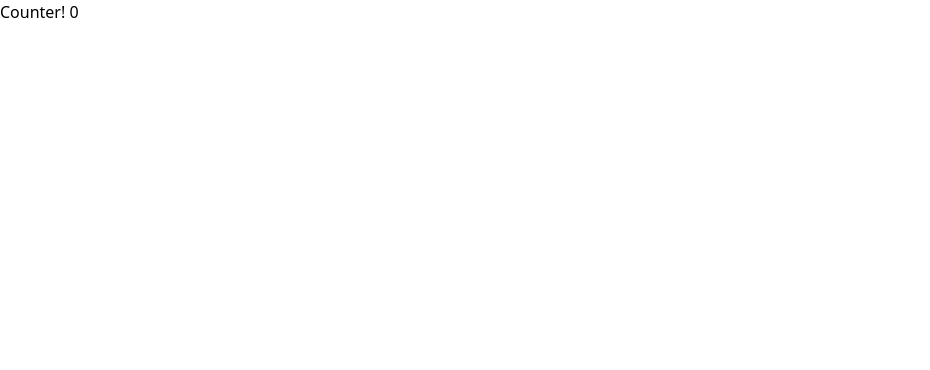
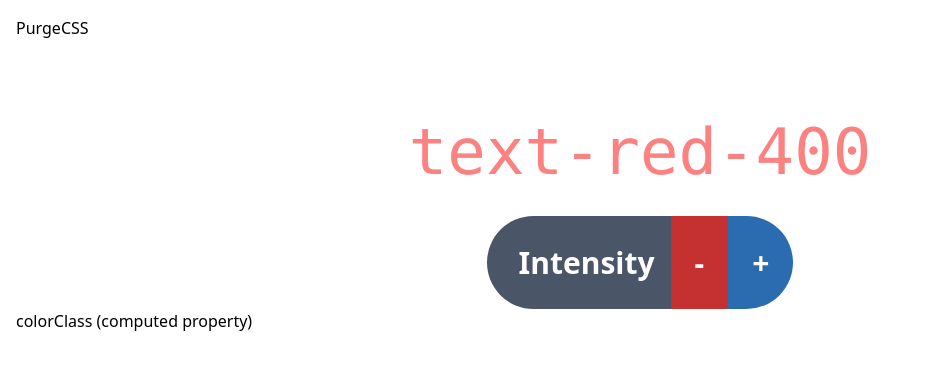
Before and after one commit to nsnyder/tailwind-demo, a Vue app: page / in a window 1280 px wide. Shown: the top 370 px of the page, without its empty margins (0-930 px from the left). Built offline with nearby package versions, Linux system fonts and the light colour scheme.

Commit message:
Add PurgeCSS and CollapsibleCode components

```diff
--- a/src/App.vue
+++ b/src/App.vue
@@ -1,7 +1,11 @@
 <template>
-  <div id="app">
-    <div @click="counter++">Counter! {{ counter }}</div>
-    <!-- <component :is="component" /> -->
+  <div id="app" class="m-4">
+    <div class="mb-8" @click="selectedIndex = index" v-for="(element, index) in demos" :key="index">
+      {{ element.name }}
+    </div>
+    <div class="py-8">
+      <component :is="selectedComponent.component" />
+    </div>
   </div>
 </template>
 
@@ -12,16 +16,25 @@
     name: 'App',
 
     components: {
-
+      purgeCss,
     },
 
     data() {
       return {
-        demos: {
-          'PurgeCSS': 'purge-css'
-        },
-        counter: 0
+        demos: [
+          {
+            name: 'PurgeCSS',
+            component: 'purge-css'
+          }
+        ],
+        selectedIndex: 0
       };
+    },
+
+    computed: {
+      selectedComponent: function() {
+        return this.demos[this.selectedIndex];
+      }
     }
   }
 </script>
--- /dev/null
+++ b/src/components/CollapsibleCode.vue
@@ -0,0 +1,33 @@
+<template>
+  <div class="text-left">
+    <div @click="hidden = !hidden">{{ name }}</div>
+    <code class="block transition-all origin-top duration-200 scale-y-0 transform"
+      :class="{ 'scale-y-100': !hidden, 'h-0': hidden }"
+    >
+<slot />
+    </code>
+  </div>
+</template>
+
+<script>
+export default {
+  name: 'CollapsibleCode',
+
+  props: {
+    name: String
+  },
+
+  data() {
+    return {
+      hidden: true
+    };
+  },
+
+  computed: {
+    colorClass: function() {
+      const intensity = Math.min(Math.max(1, this.level), 9) * 100;
+      return `text-red-${intensity}`;
+    }
+  }
+}
+</script>
--- a/src/components/PurgeCSS.vue
+++ b/src/components/PurgeCSS.vue
@@ -1,52 +1,59 @@
 <template>
-  <div>
+  <div class="text-center">
     <h1
-      class="text-4xl"
+      class="text-6xl font-mono transition-all duration-500"
       :class="colorClass"
     >
-      PurgeCSS is great, but there are some things to learn!
+      {{ colorClass }}
     </h1>
 
+    <div>
+      <span class="inline-block max-w-4xl text-white font-bold text-3xl mt-4">
+        <span class="inline-block rounded-l-full pl-8 px-4 py-6 bg-gray-700">Intensity</span>
+        <a href="#"
+          class="inline-block p-6 bg-red-700"
+          @click.prevent="level = Math.max(level-1, 1)"
+        >-</a>
+        <a href="#"
+          class="inline-block p-6 bg-blue-700 rounded-r-full"
+          @click.prevent="level = Math.min(level+1, 9)"
+        >+</a>
+      </span>
+    </div>
+
+    <collapsible-code name="colorClass (computed property)">
+      <pre>
+colorClass: function() {
+  const intensity = Math.min(Math.max(1, this.level), 9) * 100;
+  return `text-red-${intensity}`; // PurgeCSS doesn't know to include all the text-red-* classes!
+}
+      </pre>
+    </collapsible-code>
   </div>
 </template>
 
 <script>
+import collapsibleCode from '~/components/CollapsibleCode.vue';
+import CollapsibleCode from './CollapsibleCode.vue';
+
 export default {
   name: 'PurgeCSS',
 
-  props: {
-    msg: String
+  components: {
+    collapsibleCode
   },
 
   data() {
     return {
-      level: 0,
+      level: 4,
     };
   },
 
   computed: {
     colorClass: function() {
-      const intensity = Math.min(Math.max(0, this.level), 9) * 100;
+      const intensity = Math.min(Math.max(1, this.level), 9) * 100;
       return `text-red-${intensity}`;
     }
   }
 }
 </script>
-
-<!-- Add "scoped" attribute to limit CSS to this component only -->
-<style scoped>
-h3 {
-  margin: 40px 0 0;
-}
-ul {
-  list-style-type: none;
-  padding: 0;
-}
-li {
-  display: inline-block;
-  margin: 0 10px;
-}
-a {
-  color: #42b983;
-}
-</style>
--- a/tailwind.config.js
+++ b/tailwind.config.js
@@ -4,7 +4,7 @@ module.exports = {
     purgeLayersByDefault: true,
   },
   purge: {
-    enabled: true,
+    enabled: false,
     content: [
       './src/**/*.html',
       './src/**/*.vue',
@@ -15,11 +15,11 @@ module.exports = {
     // These options are passed through directly to PurgeCSS.
     options: {
       whitelistPatterns: [
-        /text-red-/
+        // /text-red-/
       ],
-      // whitelist: [
-      //   'text-red-100', 'text-red-200', 'text-red-300', 'text-red-400', 'text-red-500', 'text-red-600', 'text-red-700', 'text-red-800', 'text-red-900'
-      // ]
+      whitelist: [
+        // 'text-red-100', 'text-red-200', 'text-red-300', 'text-red-400', 'text-red-500', 'text-red-600', 'text-red-700', 'text-red-800', 'text-red-900'
+      ]
     }
   },
   theme: {
```
Also changed, not shown: 1 other file (tests, documents, lock files or other folders).
